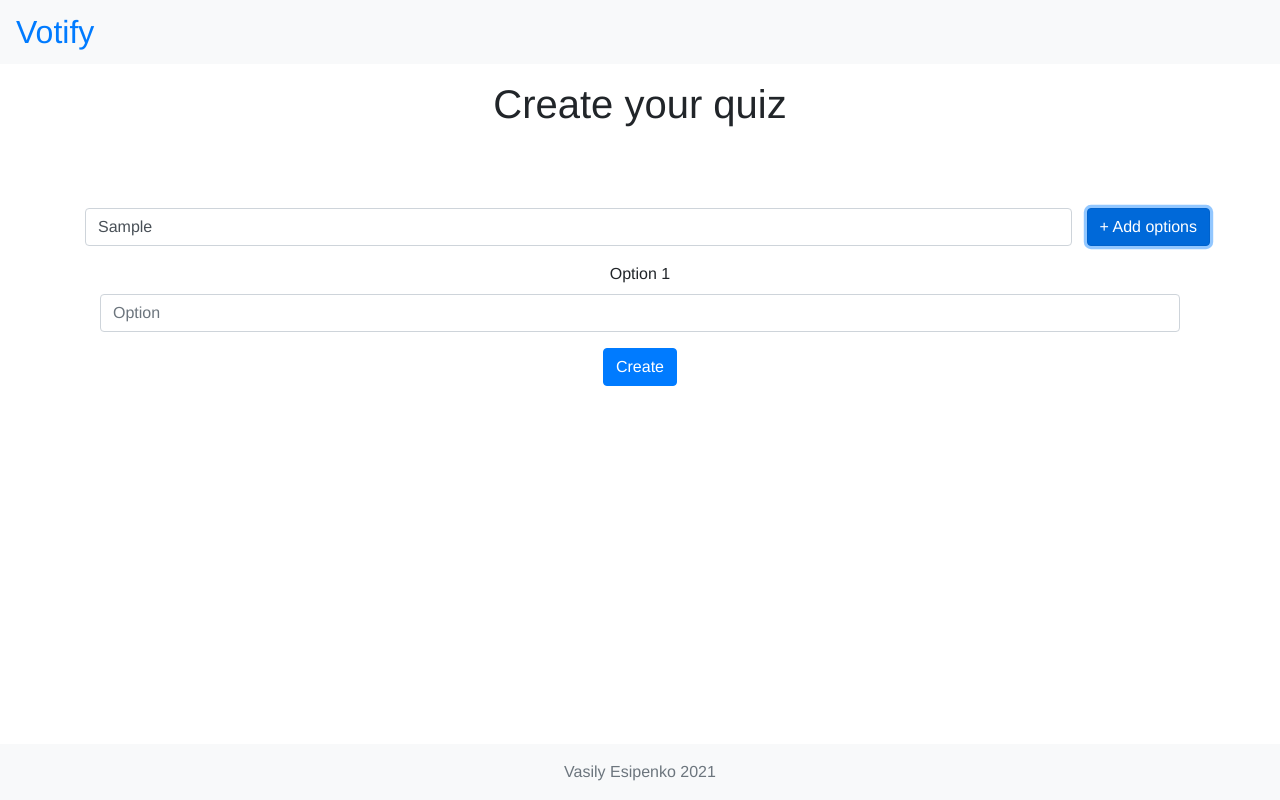
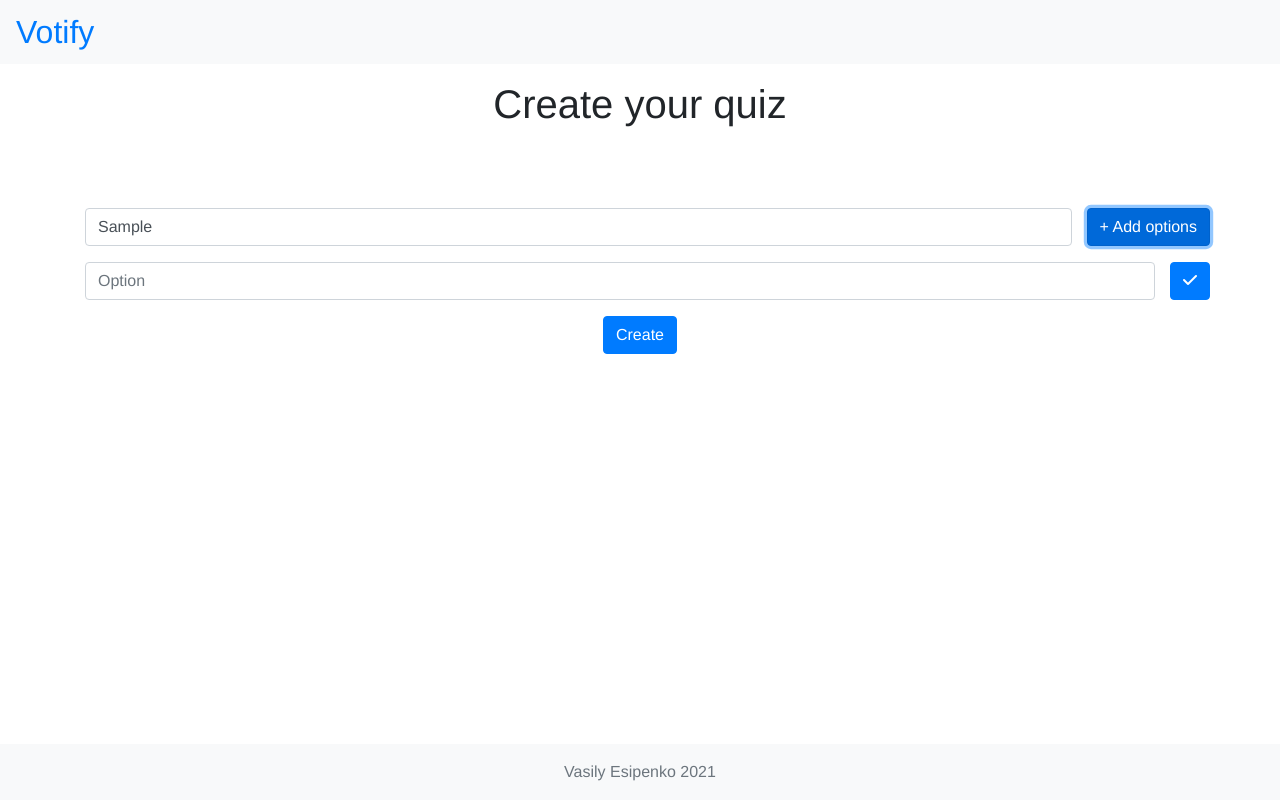
Before and after one commit to vasily-esipenko/Votify, a Vue app in the folder client/: page / in a window 1280 px wide. Both pictures are taken after typing "Sample" into the empty fields and a click on the button "+ Add options". Built offline with nearby package versions, Linux system fonts and the light colour scheme; the HTML template or start-up script is replaced by a standard one.

Commit message:
Update form

```diff
--- a/client/public/index.html
+++ b/client/public/index.html
@@ -13,5 +13,7 @@
     </noscript>
     <div id="app"></div>
     <!-- built files will be auto injected -->
+
+    <script src="https://kit.fontawesome.com/c1c239f91b.js" crossorigin="anonymous"></script>
   </body>
 </html>
--- a/client/src/views/Home.vue
+++ b/client/src/views/Home.vue
@@ -5,6 +5,7 @@
         </div>
         <div class="container container-form">
             <form>
+
                 <div class="row">
                     <div class="col">
                         <div class="form-group">
@@ -15,10 +16,16 @@
                         <button type="button" class="btn btn-primary" @click="addOption">+ Add options</button>
                     </div>
                 </div>
-                <div class="form-group col s12" v-for="option in quizForm.options" :key="option.id">
-                    <label for="option">Option {{option.id+1}}</label>
-                    <input class="form-control" id="option" placeholder="Option" v-model="option.text">
+
+                <div class="form-group" v-for="option in quizForm.options" :key="option.id">
+                    <div class="row">
+                        <div class="col">
+                            <input class="form-control" id="option" placeholder="Option" v-model="option.text">
+                        </div>
+                        <button type="button" class="btn btn-primary" @click="addCorrectOption(option.id)"><i class="fas fa-check"></i></button>
+                    </div>
                 </div>
+
                 <button type="submit" class="btn btn-primary" @submit="createQuiz">Create</button>
             </form>
         </div>
@@ -40,7 +47,11 @@
         methods: {
             ...mapActions(['createQuiz']),
             addOption() {
-                this.quizForm.options.push({id: this.quizForm.options.length, text: ""})
+                this.quizForm.options.push({id: this.quizForm.options.length, text: "", isTrue: false})
+            },
+            addCorrectOption(id) {
+                this.quizForm.options[id].isTrue = true
+                console.log(this.quizForm.options)
             },
             createQuiz() {
                 this.createQuiz(this.quizForm)
@@ -60,4 +71,8 @@
 .container-header {
     margin: 1rem auto;
 }
+
+.label {
+    padding-left: 0;
+}
 </style>
```
